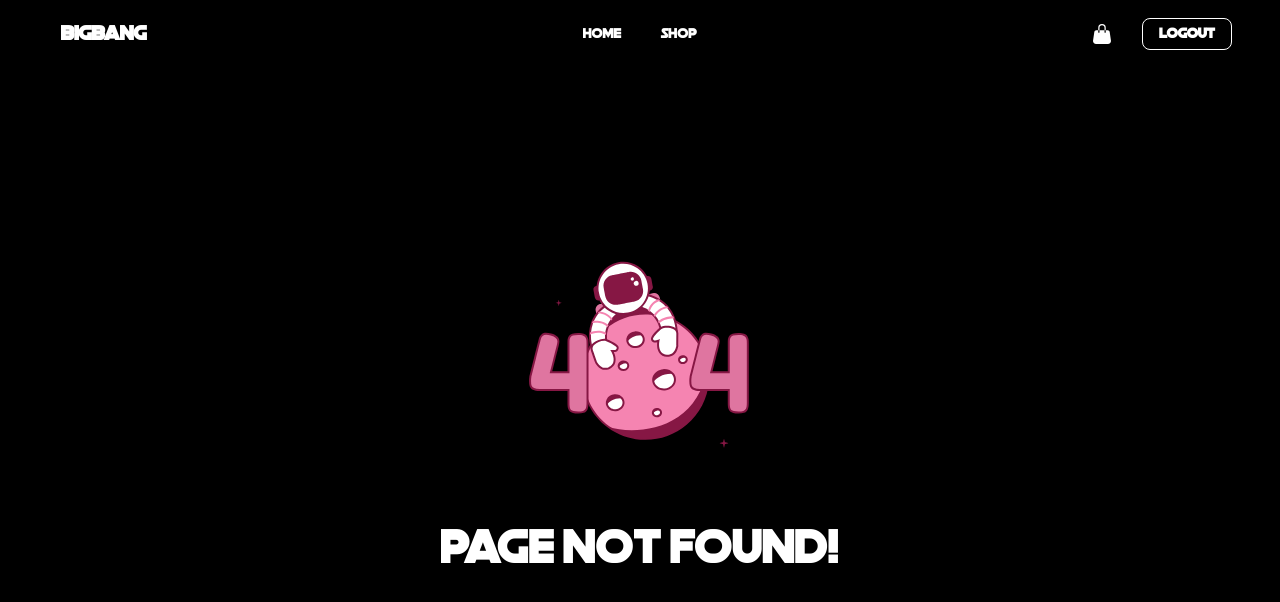
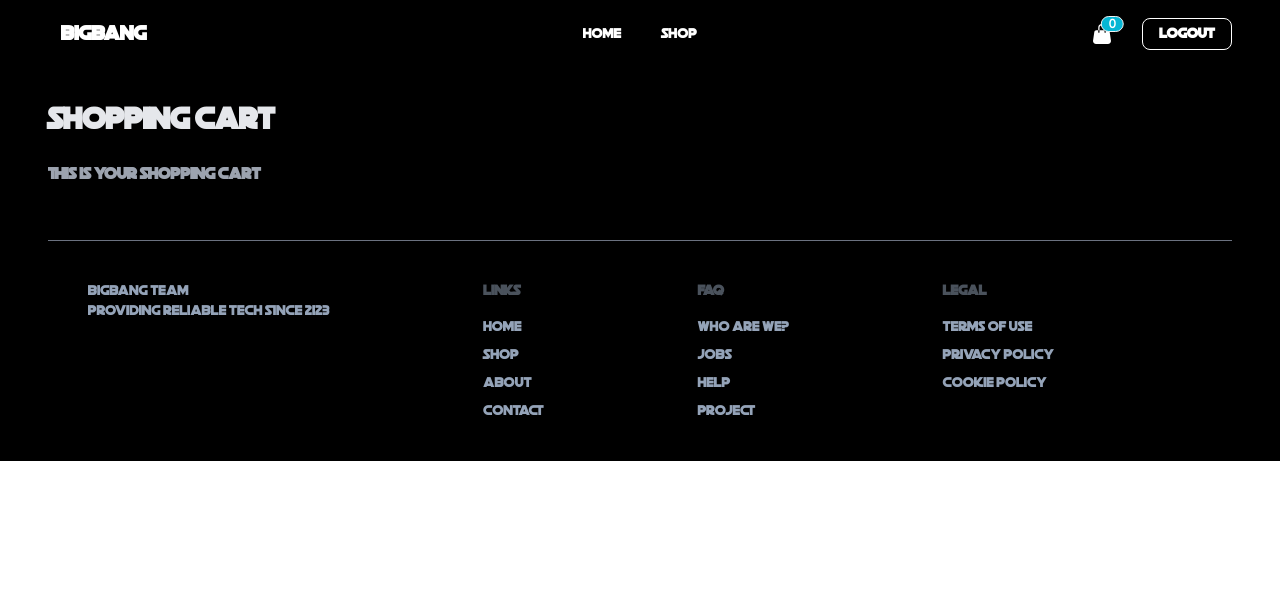
Before and after one commit to tolgazorlu/bigbang, a React (Vite) app in the folder client/: page /cart in a window 1280 px wide. Before the commit this address had no page. Shown: the top 602 px of the page. Built offline with nearby package versions, Linux system fonts and the light colour scheme.

Commit message:
shopping cart page added

```diff
--- a/client/src/App.tsx
+++ b/client/src/App.tsx
@@ -11,6 +11,7 @@ import Dashborad from "./pages/Dashborad";
 import Landing from "./pages/Landing";
 import Home from "./pages/Home";
 import { Store } from "./Store";
+import ShoppingCart from "./pages/ShoppingCart";
 
 const App = () => {
   const [cookies, removeCookie] = useCookies(["token"]);
@@ -32,6 +33,7 @@ const App = () => {
         <Routes>
         <Route path="*" element={<NotFound />} />
           <Route path="/" element={<Home />} />
+          <Route path="/cart" element={<ShoppingCart />} />
           <Route path="/landing" element={<Landing />} />
           <Route path="/shop" element={<Shop />} />
           <Route path="/product/:slug" element={<SingleProduct />} />
--- a/client/src/layouts/Navbar.tsx
+++ b/client/src/layouts/Navbar.tsx
@@ -84,11 +84,11 @@ const Navbar = ({ isAuth, cookies }: any) => {
         <Link to="/cart" className="btn btn-ghost btn-circle">
           <div className="indicator">
           <BsFillHandbagFill className="h-5 w-5 text-white"/>
-          {cart.cartItems.length > 0 && (
-            <span className="badge badge-sm text-white bg-red-500 font-inter indicator-item">
+          {cart.cartItems.length > 0 ? (
+            <span className="badge badge-sm text-white bg-cyan-500 font-inter indicator-item">
               {cart.cartItems.reduce((a, c) => a + c.quantity, 0)}
             </span>
-          )}
+          ) : (<span className="badge badge-sm text-white bg-cyan-500 font-inter indicator-item">0</span>)}
           </div>
 
         </Link>
--- a/client/src/pages/ShoppingCart.tsx
+++ b/client/src/pages/ShoppingCart.tsx
@@ -1,48 +1,79 @@
-import React, { useContext } from 'react'
-import { useNavigate } from 'react-router-dom'
-import { Store } from '../Store'
-import { CartItem } from '../types/Cart'
-import { Helmet } from 'react-helmet-async'
-import Footer from '../layouts/Footer'
+import React, { useContext } from "react";
+import { Link, useNavigate } from "react-router-dom";
+import { Store } from "../Store";
+import { CartItem } from "../types/Cart";
+import { Helmet } from "react-helmet-async";
+import Footer from "../layouts/Footer";
+import { AiFillDelete } from "react-icons/ai";
 
 const ShoppingCart = () => {
-    const navigate = useNavigate()
+  const navigate = useNavigate();
   const {
     state: {
       cart: { cartItems },
     },
     dispatch,
-    } = useContext(Store)
+  } = useContext(Store);
 
   const updateCartHandler = (item: CartItem, quantity: number) => {
     dispatch({
-        type: 'CART_ADD_ITEM',
+      type: "CART_ADD_ITEM",
       payload: { ...item, quantity },
-      })
-    }
+    });
+  };
 
-    return(
+  return (
     <div className="sm:px-12">
       <Helmet>
-        <title>Bigbang Products</title>
+        <title>Shopping...</title>
       </Helmet>
       <div className="w-full h-12"></div>
-      <div className="w-full h-64 flex justify-start items-center">
+      <div className="w-full h-48 flex justify-start items-center">
         <div className="flex flex-col">
           <span className="font-bold text-gray-200 text-3xl font-space flex justify-center xl:justify-start">
             Shopping Cart
           </span>
           <br></br>
-          <span className="px-12 md:px-0 font-bold text-gray-400 xl:w-1/2 text-md font-space flex justify-center xl:justify-start">
-            We not only help you design exceptional products, but also make it
-            easy for you to share your designs with more like-minded people.
+          <span className="px-12 md:px-0 font-bold text-gray-400 text-md font-space flex justify-center xl:justify-start">
+            This is your shopping cart
           </span>
         </div>
       </div>
       <hr className="h-px bg-gray-500 border-0 w-full" />
+      <ul className="grid grid-rows-2">
+        {cartItems.map((item: CartItem) => (
+          <li className="flex w-1/2 mt-10 border rounded-xl p-4" key={item._id}>
+            <img
+              src={item.image}
+              alt={item.name}
+              className="img-fluid img-thumbnail w-2/6"
+            ></img>{" "}
+            <div className="w-4/6 p-4 h-full flex flex-col justify-between">
+              <div className="flex items-center justify-between">
+                <span className="text-gray-300">{item.name}</span>
+                <button className="p-1">
+                  <AiFillDelete className="text-red-400 w-5 h-5"/>
+                </button>
+
+              </div>
+              <span className="text-gray-400">
+                Price: {item.price} Cosmic Token
+              </span>
+              <span className="text-gray-400">Quantity: {item.quantity}</span>
+              <Link
+                className="btn-sm flex items-center justify-center bg-yellow-500 text-black w-full rounded-md font-bold"
+                to={"/product/" + item.slug}
+              >
+                Go to product
+              </Link>
+            </div>
+          </li>
+        ))}
+      </ul>
+
       <Footer />
     </div>
-    )
-}
+  );
+};
 
-export default ShoppingCart
+export default ShoppingCart;
--- a/client/src/utils/ProductToCart.ts
+++ b/client/src/utils/ProductToCart.ts
@@ -7,6 +7,8 @@ export const convertProductToCartItem = (product: Product): CartItem => {
       name: product.name,
       image: product.image,
       price: product.price,
+      slug: product.slug,
+      quantity: 1
     }
     return cartItem
   }
```
Also changed, not shown: client/src/components/Product/Card.tsx (+0 -7 lines), client/src/types/Cart.ts (+8 -7 lines), 1 other file (tests, documents, lock files or other folders). Lines whose indentation alone changed are shown as unchanged.
